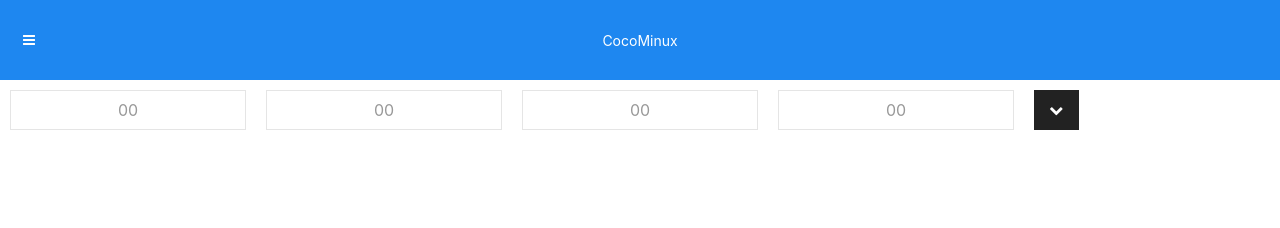
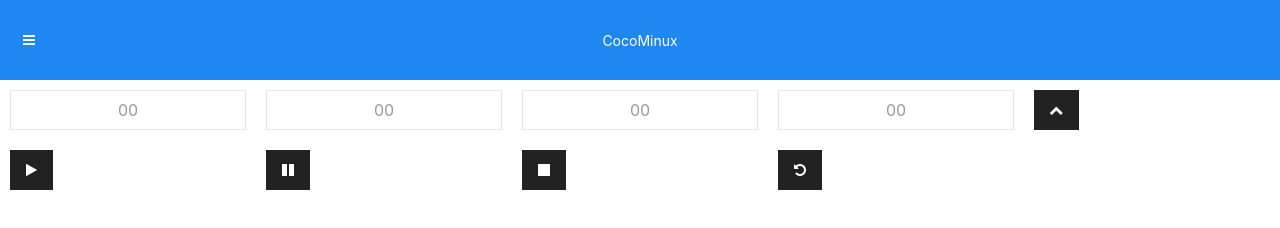
Before and after one commit to njacquemin/cocominux, a plain HTML site: page index.html in a window 1280 px wide. Drawn offline with Linux system fonts and the light colour scheme.

Commit message:
work of 2020.03.08 evening - 20:06

```diff
--- a/index.html
+++ b/index.html
@@ -20,7 +20,7 @@
         </div>
     </nav>
     <div>
-        <div class="uk-grid-collapse uk-grid-match uk-child-width-expand" uk-grid style="color:#fff;">
+        <div class="uk-grid-collapse uk-grid-match uk-child-width-expand" uk-grid>
             <div class="uk-width-1-5 uk-height-1-2">
                 <div class="uk-margin-small-top uk-margin-small-right uk-margin-small-bottom uk-margin-small-left">
                     <input class="uk-input uk-text-center" type="text" placeholder="00">
@@ -44,8 +44,44 @@
             <div class="uk-width-1-5 uk-height-1-2">
                 <div class="uk-margin-small-top uk-margin-small-right uk-margin-small-bottom uk-margin-small-left uk-flex">
                     <button class="uk-button uk-button-small uk-button-secondary uk-text-center">
-                        <i class="fa fa-chevron-down" aria-hidden="true"></i>
+                        <!-- <i class="fa fa-chevron-down" aria-hidden="true"></i> -->
+                        <i class="fa fa-chevron-up" aria-hidden="true"></i>
                     </button>
+                </div>
+            </div>
+        </div>
+        <div class="uk-grid-collapse uk-grid-match uk-child-width-expand" uk-grid style="min-height:60px;">
+            <div class="uk-width-1-5 uk-height-1-2">
+                <div class="uk-margin-small-top uk-margin-small-right uk-margin-small-bottom uk-margin-small-left uk-flex">
+                    <button class="uk-button uk-button-small uk-button-secondary uk-text-center">
+                        <i class="fa fa-play" aria-hidden="true"></i>
+                    </button>
+                </div>
+            </div>
+            <div class="uk-width-1-5 uk-height-1-2">
+                <div class="uk-margin-small-top uk-margin-small-right uk-margin-small-bottom uk-margin-small-left uk-flex">
+                    <button class="uk-button uk-button-small uk-button-secondary uk-text-center">
+                        <i class="fa fa-pause" aria-hidden="true"></i>
+                    </button>
+                </div>
+            </div>
+            <div class="uk-width-1-5 uk-height-1-2">
+                <div class="uk-margin-small-top uk-margin-small-right uk-margin-small-bottom uk-margin-small-left uk-flex">
+                    <button class="uk-button uk-button-small uk-button-secondary uk-text-center">
+                        <i class="fa fa-stop" aria-hidden="true"></i>
+                    </button>
+                </div>
+            </div>
+            <div class="uk-width-1-5 uk-height-1-2">
+                <div class="uk-margin-small-top uk-margin-small-right uk-margin-small-bottom uk-margin-small-left uk-flex">
+                    <button class="uk-button uk-button-small uk-button-secondary uk-text-center">
+                        <i class="fa fa-rotate-left" aria-hidden="true"></i>
+                    </button>
+                </div>
+            </div>
+            <div class="uk-width-1-5 uk-height-1-2">
+                <div class="uk-margin-small-top uk-margin-small-right uk-margin-small-bottom uk-margin-small-left uk-flex">
+                    &nbsp;
                 </div>
             </div>
         </div>
```
